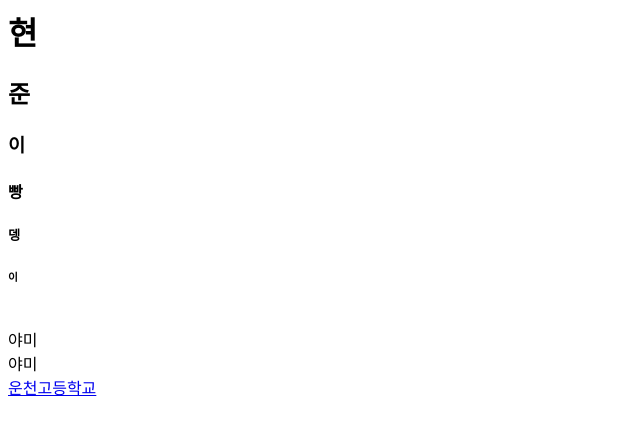
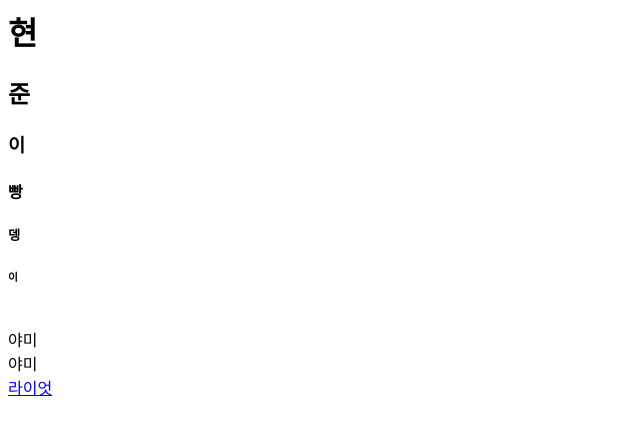
Before and after one commit to candyyamy/wc2022, a plain HTML site: page index.html in a window 1280 px wide. Shown: the full height of the page, 0-640 px from the left. Drawn offline with Linux system fonts and the light colour scheme.

Commit message:
Update index.html

```diff
--- a/index.html
+++ b/index.html
@@ -11,6 +11,6 @@
 <h6>이</h6><br>
 야미<br>
 야미<br>
-<a href="https://uncheon.hs.kr/">운천고등학교</a>
+<a href="https://www.riotgames.com/ko">라이엇</a>
 </body>
 </html>
```
